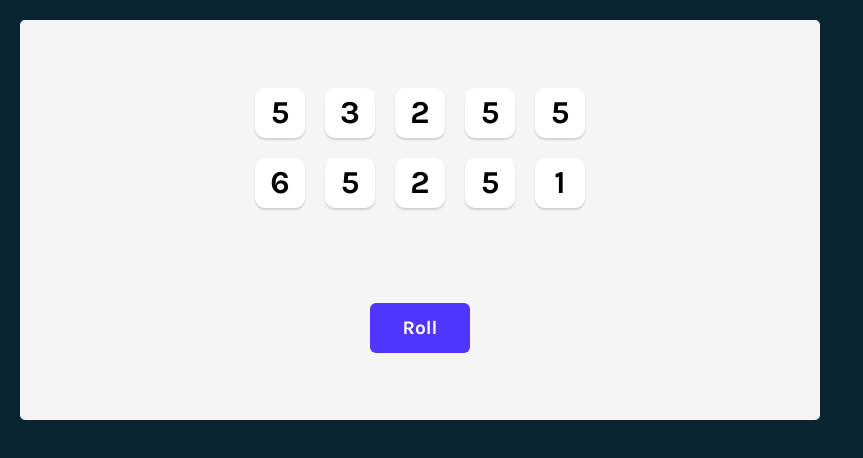
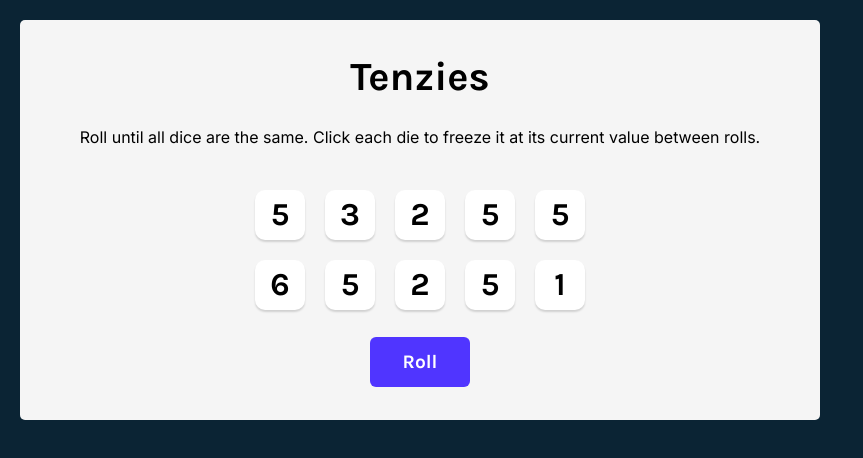
Before and after one commit to PauloMBorges/scrimba-react-tenzies, a React (Vite) app: page / in a window 1280 px wide. Shown: the top 458 px of the page, without its empty margins (0-863 px from the left). Built offline with nearby package versions, Linux system fonts and the light colour scheme.

Commit message:
Add and style title and instructions

```diff
--- a/src/App.jsx
+++ b/src/App.jsx
@@ -48,6 +48,11 @@
 
   return (
     <main>
+      <h1 className="title">Tenzies</h1>
+      <p className="instructions">
+        Roll until all dice are the same. Click each die to freeze it at its
+        current value between rolls.
+      </p>
       <div className="dice-container">{diceElements}</div>
       <button className="roll-dice" onClick={rollDice}>
         Roll
--- a/src/index.css
+++ b/src/index.css
@@ -61,3 +61,15 @@
 .roll-dice:active {
   box-shadow: inset 5px 5px 10px -3px rgba(0, 0, 0, 0.7);
 }
+
+.title {
+  font-size: 40px;
+  margin: 0;
+}
+
+.instructions {
+  font-family: "Inter", sans-serif;
+  font-weight: 400;
+  margin-top: 0;
+  text-align: center;
+}
```
